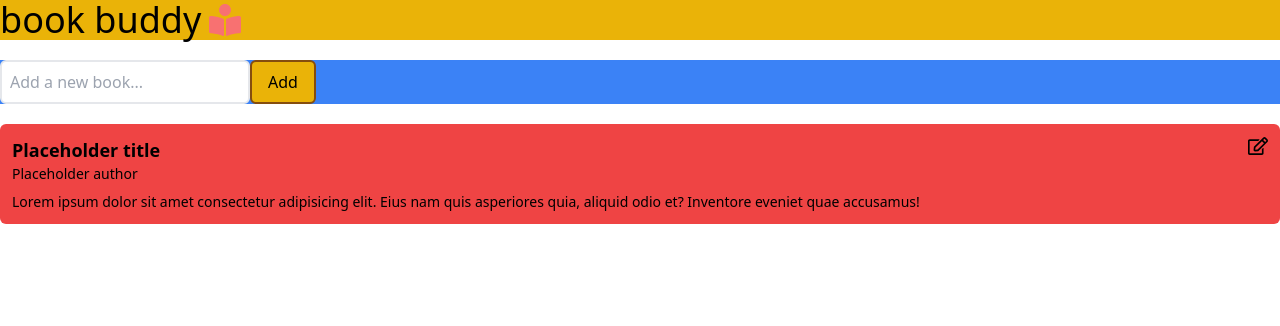
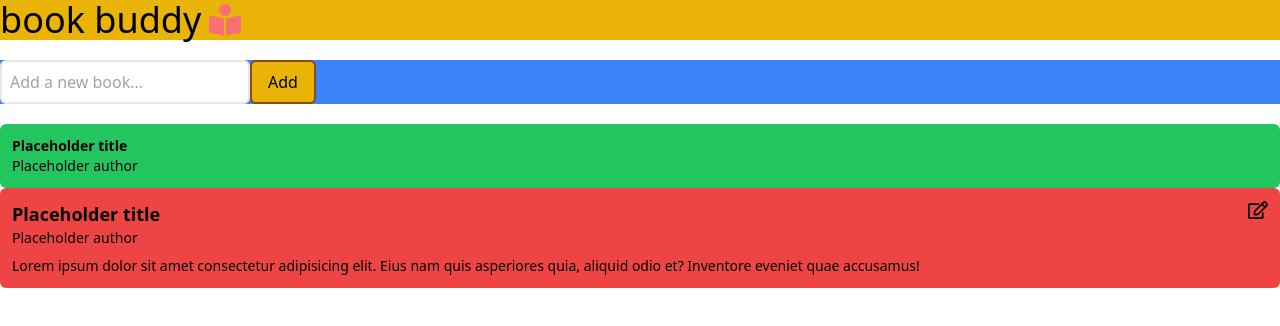
Before and after one commit to codeFromCO/BookBuddy, a React app: page / in a window 1280 px wide. Shown: the top 326 px of the page. Built offline with nearby package versions, Linux system fonts and the light colour scheme.

Commit message:
skeleton of dropdown of book for search bar

```diff
--- /dev/null
+++ b/src/components/BookCardSearch.jsx
@@ -0,0 +1,14 @@
+import React from 'react';
+
+const BookCardSearch = (props) => {
+  return (
+    <div className='bg-green-500 p-3 rounded-md'>
+      <div className='flex justify-between'>
+        <h2 className='font-bold text-sm'>{props.title}</h2>
+      </div>
+      <h3 className='text-sm'>{props.author}</h3>
+    </div>
+  );
+};
+
+export default BookCardSearch;
--- a/src/pages/home.jsx
+++ b/src/pages/home.jsx
@@ -1,6 +1,7 @@
 import React, { useState, useEffect } from 'react';
 import Header from '../components/Header';
 import BookCard from '../components/BookCard';
+import BookCardSearch from '../components/BookCardSearch';
 
 const sampleNotes =
   'Lorem ipsum dolor sit amet consectetur adipisicing elit. Eius nam quis asperiores quia, aliquid odio et? Inventore eveniet quae accusamus!';
@@ -10,7 +11,7 @@ const HomePage = () => {
 
   //openlibrary.org/search.json?q=the+lord+of+the+rings
 
-  https: return (
+  return (
     <div>
       <Header title='book buddy' />
 
@@ -24,6 +25,7 @@ const HomePage = () => {
           Add
         </button>
       </div>
+      <BookCardSearch title='Placeholder title' author='Placeholder author' />
 
       <BookCard
         title='Placeholder title'
```
